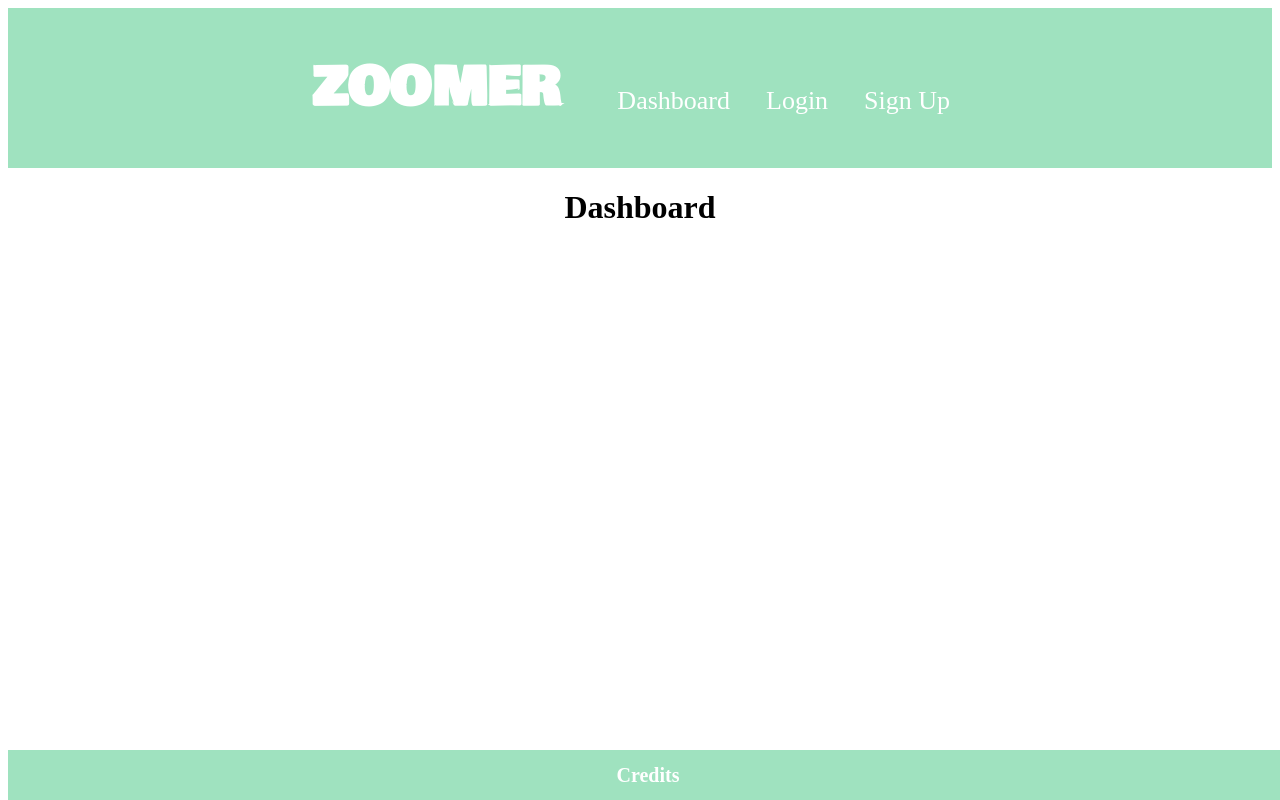
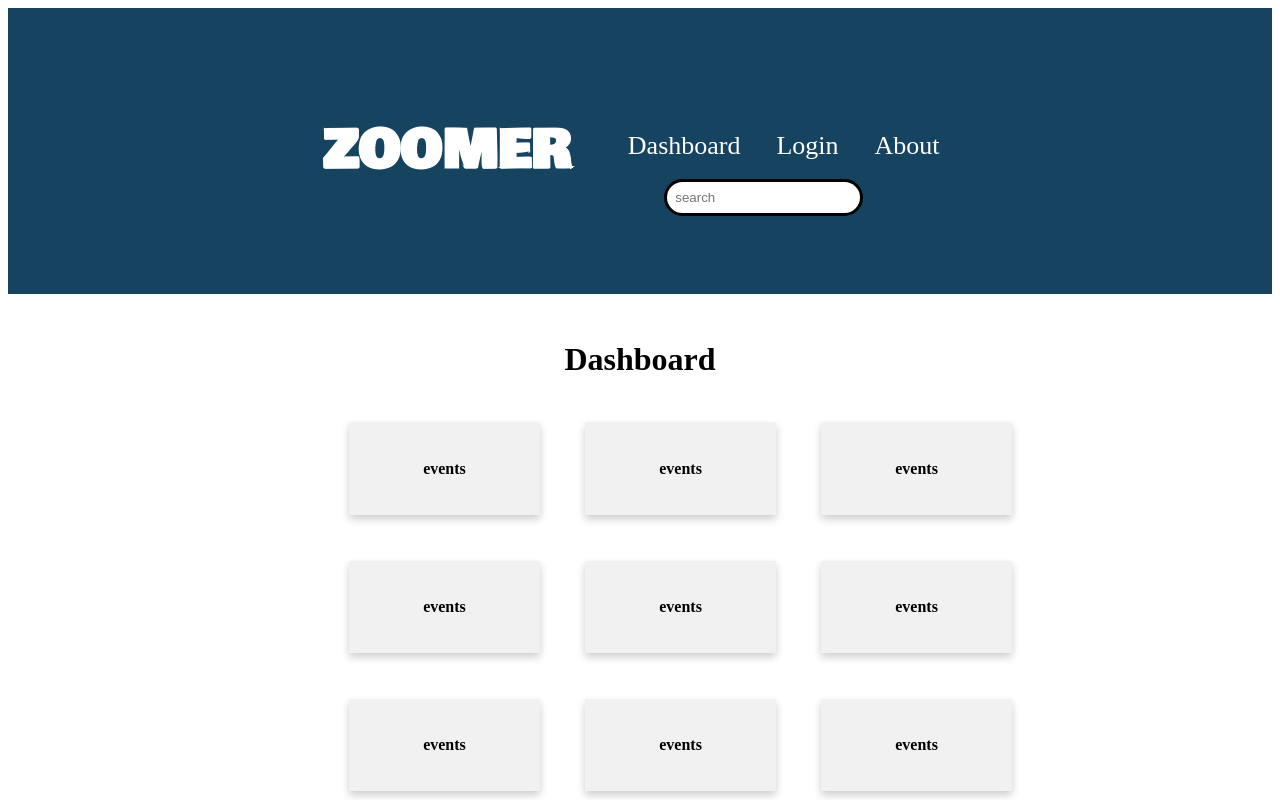
Before and after one commit to allawa1/Zoomer, a React (Create React App) app in the folder zoomer/: page /Dashboard in a window 1280 px wide. Shown: the top 800 px of the page. Built offline with nearby package versions, Linux system fonts and the light colour scheme; a web font is replaced by a local one.

Commit message:
add cards to dashboard

```diff
--- a/zoomer/src/App.css
+++ b/zoomer/src/App.css
@@ -1,6 +1,6 @@
 .body, html {
-  height: 100vh;
-  width: 100vw;
+  height: 100%;
+  width: 100%;
 }
 
 /* -------------- HEADER ------------ */
@@ -22,14 +22,15 @@
 }
 
 .App-header {
-  background-color: rgb(159, 226, 191);
+  display: inline;
+  background-color: rgb(21, 67, 96);
   min-height: 20vh;
   display: flex;
   align-items: center;
   justify-content: center;
   font-size: calc(10px + 2vmin);
   color: white;
-
+  padding: 5%;
 
 }
 
@@ -46,12 +47,15 @@
   }
 }
 
+
+
 .App-navbar li {
   display: inline;
   float: left;
   list-style-type: none;
   font-family: "Baumans";
   padding: 18px;
+
 
 }
 
@@ -73,7 +77,7 @@
 }
 
 .nav-dropdown, a:hover{
- color: black;
+ color: 	rgb(212, 230, 241);
 
 }
 
@@ -83,7 +87,7 @@
   display: block;
   padding: 1%;
   border: solid;
-  border-color: rgb(159, 226, 191)
+  border-color: rgb(21, 67, 96);
 }
 
 .dropdown-content {
@@ -96,17 +100,72 @@
 }
 
 
+/* ----------- SEARCH ------------- */
+.searchbar {
+  border: solid;
+  border-radius: 999px;
+  padding: 2%;
+
+}
 
 
+/* ----------- HEADER BG DIV ------------- */
+.header-bg-div {
+  background-color: rgb(21, 67, 96);
+}
 
+/* ----------- LOGIN ------------- */
+
+.login {
+
+    margin-bottom: 10%;
+}
+
+
+/* ----------- DASHBOARD ------------- */
+
+.dashboard-header {
+
+  align-items: center;
+}
+
+.dashboard-div {
+  margin: 2%;
+  display: inline-block;
+  align-items: center;
+}
+.column {
+
+  float: left;
+  width: 25%;
+  padding: 3%;
+}
+
+.row {
+  display: table;
+  margin-left: 15%;
+}
+
+.row:after {
+  content: "";
+  display: table;
+  clear: both;
+}
+
+.card {
+  box-shadow: 0 4px 8px 0 rgba(0, 0, 0, 0.2); /* this adds the "card" effect */
+  padding: 16px;
+  text-align: center;
+  background-color: #f1f1f1;
+}
 /* ----------- FOOTER ------------- */
 
 .footer {
-  position: absolute;
-  font-size: x-small;
+  position: relative;
   width: 100%;
   bottom: 0;
+  padding: 1%;
   color: white;
   font-family: "Baumans";
-  background-color: rgb(159, 226, 191);
+  background-color: rgb(21, 67, 96);
 }
--- a/zoomer/src/App.js
+++ b/zoomer/src/App.js
@@ -2,6 +2,7 @@ import Login from './components/Login'
 import Header from './components/Header'
 import Footer from './components/Footer'
 import Dashboard from './components/Dashboard';
+import Credits from './components/Credits';
 
 import { Route, Switch } from 'react-router-dom';
 
@@ -10,12 +11,18 @@ function App() {
     <div className="App">
       <header>
         <Header/>
+
+
+
       </header>
 
       <main>
 
         <Switch>
           <Route exact path="/Dashboard" component={Dashboard} />
+          <Route exact path="/Credits" component={Credits} />
+          <Route exact path="/Login" component={Login} />
+
         </Switch>
 
       </main>
--- /dev/null
+++ b/zoomer/src/components/Credits.js
@@ -0,0 +1,16 @@
+import React from 'react';
+import ReactDOM from 'react-dom';
+
+
+import '../App.css';
+
+const Credits = () => {
+    return (
+        <div className="Credits">
+            <h1> Credits</h1>
+            <a href='https://www.freepik.com/photos/business-card'>Business card photo created by rawpixel.com - www.freepik.com</a>
+        </div>
+    )
+}
+
+export default Credits;
--- a/zoomer/src/components/Dashboard.js
+++ b/zoomer/src/components/Dashboard.js
@@ -7,7 +7,87 @@ import '../App.css';
 
 const Dashboard = () => {
     return (
-        <h1>Dashboard</h1>
+        <div className="dashboard-div">
+            <div className="dashboard-header">
+            <h1>Dashboard</h1>
+            </div>
+
+            <div className="row">
+                <div className="column">
+                <div className="card">
+                    <h4>events</h4>
+                 </div>
+                 </div>
+
+                <div className="column">
+                <div className="card">
+                    <h4>events</h4>
+                 </div>
+                 </div>
+
+                <div className="column">
+                <div className="card">
+                    <h4>events</h4>
+                 </div>
+                 </div>
+
+                <div className="column">
+                <div className="card">
+                    <h4>events</h4>
+                 </div>
+                 </div>
+
+                <div className="column">
+                <div className="card">
+                    <h4>events</h4>
+                 </div>
+                 </div>
+
+                <div className="column">
+                <div className="card">
+                    <h4>events</h4>
+                </div>
+                </div>
+
+              <div className="column">
+                <div className="card">
+                    <h4>events</h4>
+                 </div>
+                 </div>
+
+                <div className="column">
+                <div className="card">
+                    <h4>events</h4>
+                 </div>
+                 </div>
+
+                <div className="column">
+                <div className="card">
+                    <h4>events</h4>
+                 </div>
+                 </div>
+
+                <div className="column">
+                <div className="card">
+                    <h4>events</h4>
+                 </div>
+                 </div>
+
+                <div className="column">
+                <div className="card">
+                    <h4>events</h4>
+                 </div>
+                 </div>
+
+                <div className="column">
+                <div className="card">
+                    <h4>events</h4>
+                </div>
+                </div>
+
+            </div>
+
+        </div>
     )
 }
 
--- a/zoomer/src/components/Footer.js
+++ b/zoomer/src/components/Footer.js
@@ -1,14 +1,15 @@
 import React from 'react';
 import ReactDOM from 'react-dom';
+import { Link } from 'react-router-dom';
 
 import '../App.css';
+import './Credits';
 
 const Footer = () => {
     return (
         <div className="footer">
 
-            <h1><a href="">Credits</a></h1>
-
+            <h4><Link to="/Credits">Credits</Link></h4>
         </div>
     )
 }
--- a/zoomer/src/components/Header.js
+++ b/zoomer/src/components/Header.js
@@ -4,6 +4,7 @@ import { Route, Link, Switch } from 'react-router-dom';
 
 import Dashboard from './Dashboard';
 import Login from './Login';
+import About from './About';
 
 import '../App.css';
 
@@ -20,20 +21,27 @@ const Header = () => {
             <ul className="App-navbar">
                 <li><Link to="/Dashboard">Dashboard</Link></li>
 
-                <li class="dropdown"><a href="javascript:void(0)">Login</a>
+                <li class="dropdown"><Link to="/Login">Login</Link>
                     <div className="dropdown-content">
                         <Login />
+
                     </div>
                 </li>
 
-                <li><Link to="/SignUp">Sign Up</Link></li>
+                <li><Link to="/About">About</Link></li>
             </ul>
+
+
+
+            <input className="searchbar" type="text" placeholder="search"/>
+
+
 
         </div>
 
 
+    </div>
 
-    </div>
 
     )
 }
--- a/zoomer/src/components/Login.js
+++ b/zoomer/src/components/Login.js
@@ -2,6 +2,8 @@ import React from 'react';
 import ReactDOM from 'react-dom';
 import GoogleLogin from 'react-google-login';
 import FacebookLogin from 'react-facebook-login';
+
+import '../App.css';
 
 
 const clientID = '315221332011-2jhmuo70avtsapis9cmn6af4are8qsj6.apps.googleusercontent.com'
@@ -20,8 +22,9 @@ function Login(){
     }
 
     return (
-        <div>
+        <div className="login">
 
+            <div className="login-id">
             <GoogleLogin
                 clientId={clientID}
                 buttonText="Login"
@@ -31,14 +34,16 @@ function Login(){
                 style={{marginTop: '100px' }}
                 isSignedIn={true}
             />
-            <br/>
+            </div>
+
+            <div className="login-id">
             <FacebookLogin
                 appId="386997969259212"
                 autoLoad={true}
                 fields="name,email,picture"
                 callback={responseFacebook}
                 />
-
+            </div>
         </div>
     )
 }
```
Also changed, not shown: zoomer/src/components/About.js (renamed from zoomer/src/components/SignUp.js), 1 other file (tests, documents, lock files or other folders).
